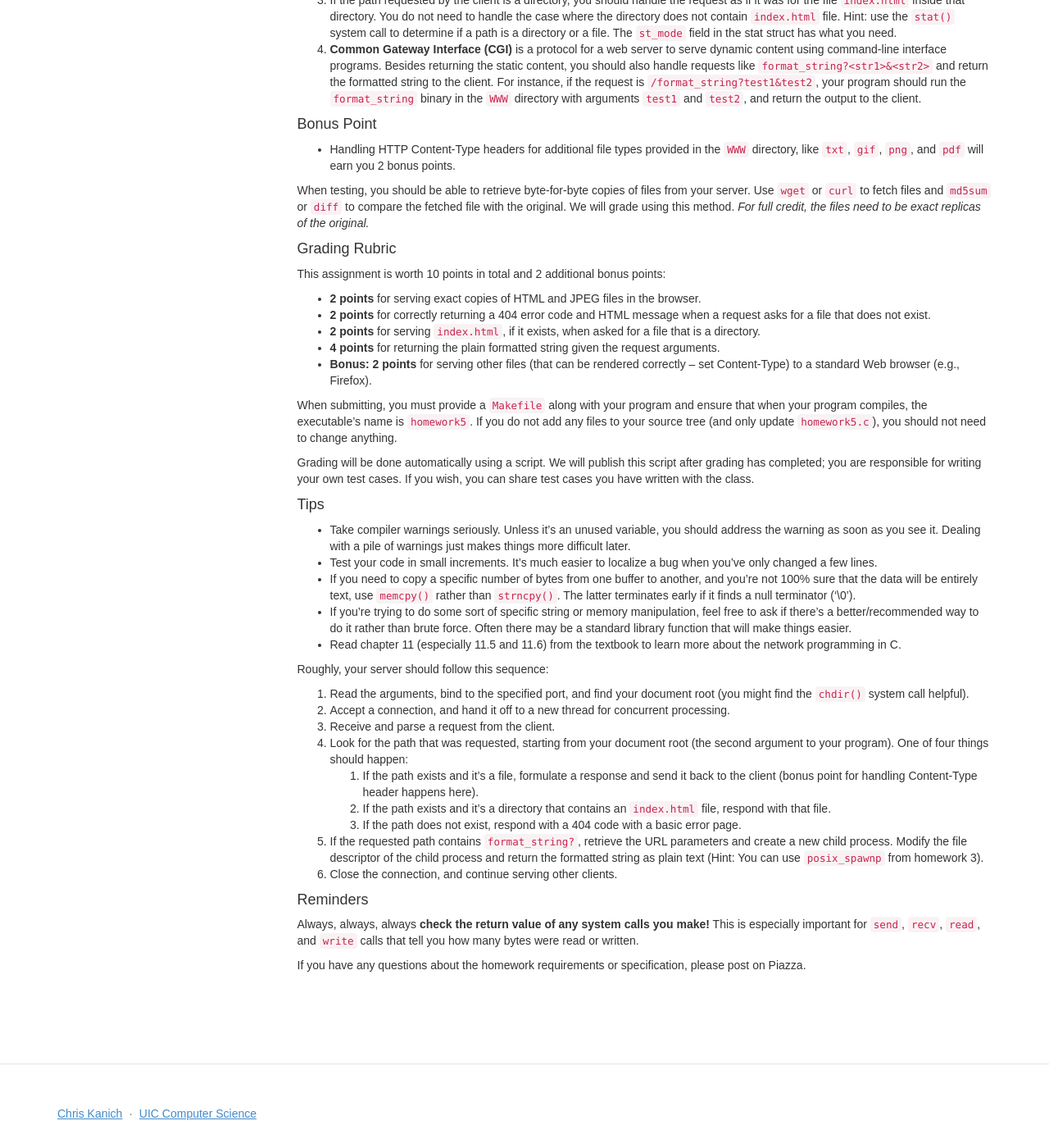
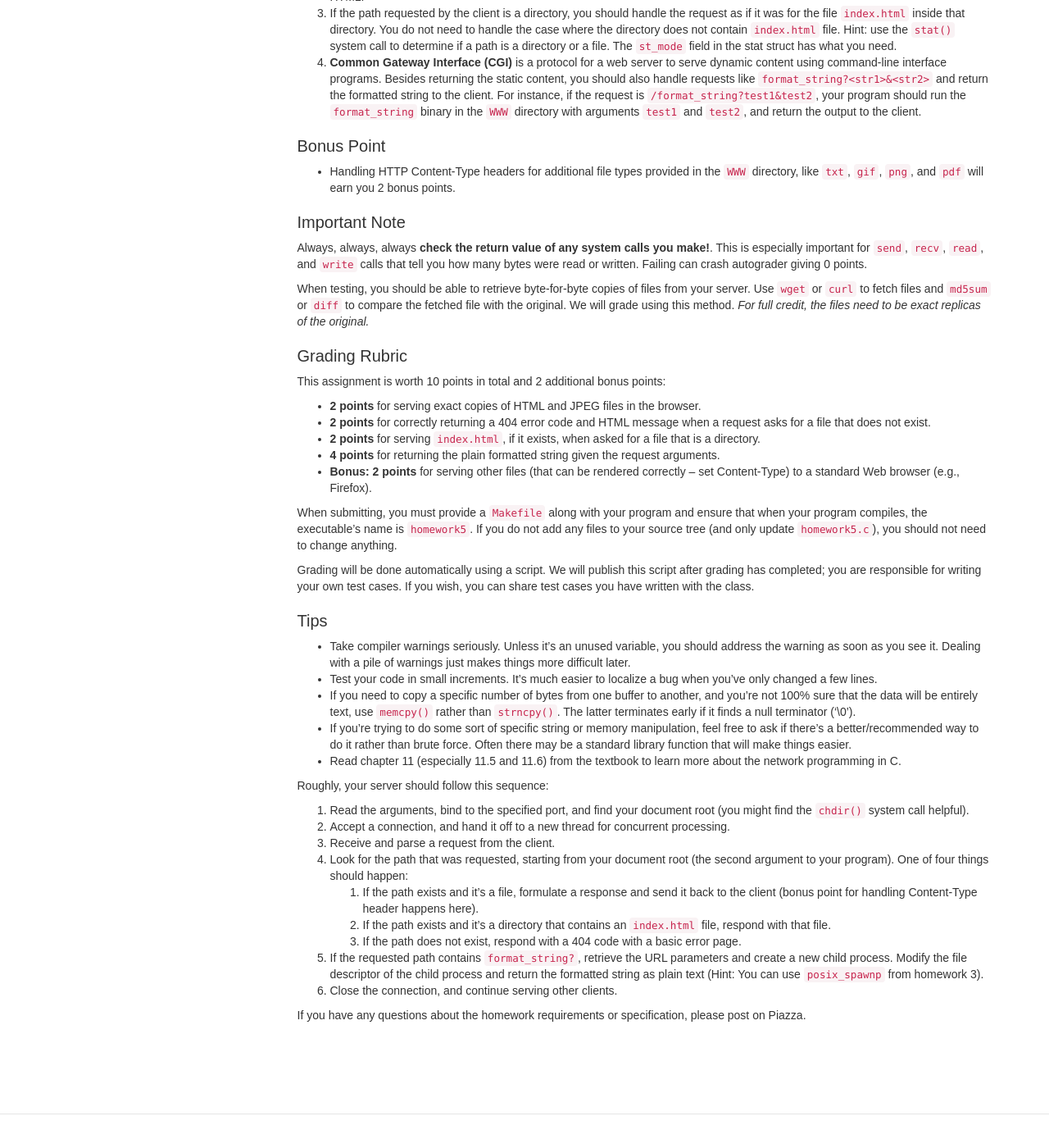
Before and after one commit to csatuic/cs361-website-old, a Jekyll site: the page built from _homeworks/homework5.md, in a window 1280 px wide and 1400 px high, scrolled down 817 px. Shown: the whole window at 82% size. Built offline with Jekyll 4.4.1, drawn with Linux system fonts in a browser that asks for light colours; some web fonts are replaced; some of the changed text lies outside the part shown.

Commit message:
move notes after the requirements

```diff
--- a/_homeworks/homework5.md
+++ b/_homeworks/homework5.md
@@ -10,9 +10,9 @@ date: 2020-11-23
 github_link: https://classroom.github.com/a/YrW0d9kf
 ---
 
-## {{page.title}}: A Home-Brew Web Server
+# {{page.title}}: A Home-Brew Web Server
 
-### This homework is be due on {{page.due.due}}
+## This homework is be due on {{page.due.due}}
 
 This homework has the following learning objectives:
 * Learn how to follow a network protocol (in this case, http)
@@ -36,23 +36,26 @@ $ ./homework5 8080 WWW
 
 This command will tell your Web server to listen for connections on port 8080 and serve files out of the `WWW` directory. That is, the `WWW` directory is considered `/` when responding to requests. For example, if you're asked for `/index.html`, you should respond with the file that resides in `WWW/index.html`. If you're asked for `/dir1/dir2/file.ext`, you should respond with the file `WWW/dir1/dir2/file.ext`.
 
-#### Requirements
+## Requirements
 
 Your server should handle the following cases:
 
-1. Serve requested files out of the specified directory. For example, if the specified directory is `WWW` and the requested file is `/example.jpg`, you should respond with the file `WWW/example.jpg` if it exists. You need to provide the correct HTTP Content-Type header for `jpeg` and `html` files so they can be rendered in the browser.
+1. Serve requested files out of the specified directory. For example, if the specified directory is `WWW` and the requested file is `/example.jpg`, you should respond with the file `WWW/example.jpg` if it exists. You need to return the correct HTTP Content-Type header for `jpeg` and `html` files so they can be rendered in the browser.
 2. If the requested file does not exist, you should respond with a **404** error code and a readable error page containing some basic HTML.
 3. If the path requested by the client is a directory, you should handle the request as if it was for the file `index.html` inside that directory. You do not need to handle the case where the directory does not contain `index.html` file. Hint: use the `stat()` system call to determine if a path is a directory or a file. The `st_mode` field in the stat struct has what you need.
 4. **Common Gateway Interface (CGI)** is a protocol for a web server to serve dynamic content using command-line interface programs. Besides returning the static content, you should also handle requests like `format_string?<str1>&<str2>` and return the formatted string to the client. For instance, if the request is `/format_string?test1&test2`, your program should run the `format_string` binary in the `WWW` directory with arguments `test1` and `test2`, and return the output to the client.
 
-#### Bonus Point
+## Bonus Point
 
 - Handling HTTP Content-Type headers for additional file types provided in the `WWW` directory, like `txt`, `gif`, `png`, and `pdf` will earn you 2 bonus points.
 <!-- If your server handles the proper HTTP Content-Type header in the response based on the file ending, you will receive a bonus point. We will test `txt`, `gif`, `png`, and `pdf` file extensions. -->
 
+## Important Note
+Always, always, always **check the return value of any system calls you make!**. This is especially important for `send`, `recv`, `read`, and `write` calls that tell you how many bytes were read or written. Failing can crash autograder giving 0 points.
+
 When testing, you should be able to retrieve byte-for-byte copies of files from your server. Use `wget` or `curl` to fetch files and `md5sum` or `diff` to compare the fetched file with the original. We will grade using this method. *For full credit, the files need to be exact replicas of the original.*
 
-#### Grading Rubric
+## Grading Rubric
 
 This assignment is worth 10 points in total and 2 additional bonus points:
 
@@ -68,7 +71,7 @@ When submitting, you must provide a `Makefile` along with your program and ensur
 
 Grading will be done automatically using a script. We will publish this script after grading has completed; you are responsible for writing your own test cases. If you wish, you can share test cases you have written with the class.
 
-#### Tips
+## Tips
 
 * Take compiler warnings seriously. Unless it's an unused variable, you should address the warning as soon as you see it. Dealing with a pile of warnings just makes things more difficult later.
 * Test your code in small increments. It's much easier to localize a bug when you've only changed a few lines.
@@ -88,8 +91,5 @@ Roughly, your server should follow this sequence:
 5. If the requested path contains `format_string?`, retrieve the URL parameters and create a new child process. Modify the file descriptor of the child process and return the formatted string as plain text (Hint: You can use `posix_spawnp` from homework 3).
 6. Close the connection, and continue serving other clients.
 
-#### Reminders
-
-Always, always, always **check the return value of any system calls you make!** This is especially important for `send`, `recv`, `read`, and `write` calls that tell you how many bytes were read or written.
 
 If you have any questions about the homework requirements or specification, please post on Piazza.
```
